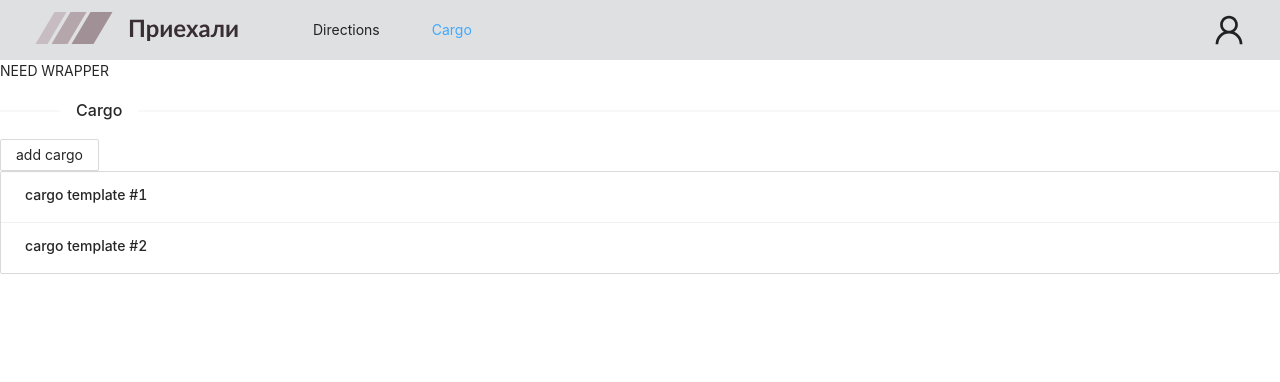
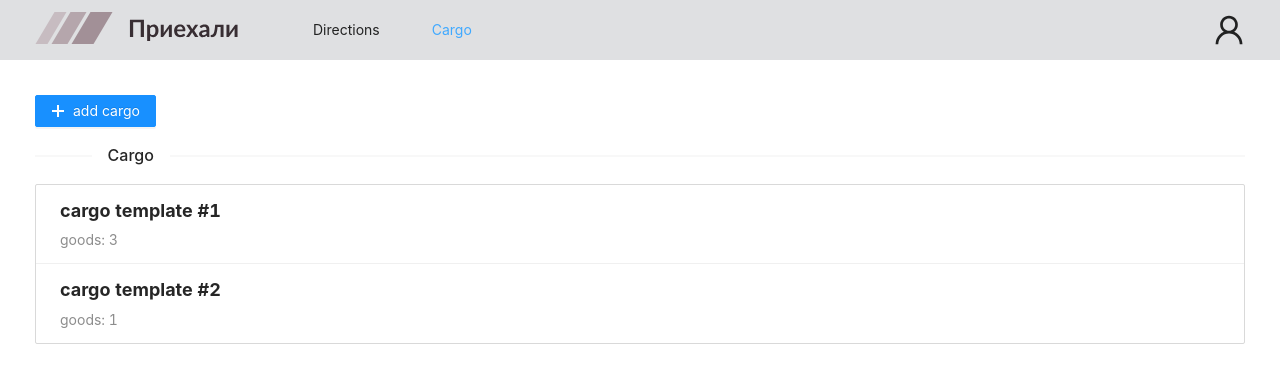
Before and after one commit to Gidery/advanced, a React (Create React App) app: page /cargo in a window 1280 px wide. Shown: the top 382 px of the page. Built offline with nearby package versions, Linux system fonts and the light colour scheme.

Commit message:
added types for redux and refactor cargo

```diff
--- /dev/null
+++ b/src/components/Layout/Layout.module.scss
@@ -0,0 +1,3 @@
+.wrapper {
+  padding: 35px;
+}
--- a/src/components/Layout/Layout.tsx
+++ b/src/components/Layout/Layout.tsx
@@ -1,13 +1,13 @@
 import React from 'react';
 import { Header } from '../Header/Header';
 import { Outlet } from 'react-router-dom';
+import styles from './Layout.module.scss';
 
 export const Layout = () => {
   return (
     <>
       <Header />
-      <div>
-        NEED WRAPPER
+      <div className={styles.wrapper}>
         <Outlet />
       </div>
     </>
--- a/src/pages/Cargo/Cargo.tsx
+++ b/src/pages/Cargo/Cargo.tsx
@@ -1,13 +1,21 @@
-import React from 'react';
+import React, { useState } from 'react';
 import Divider from 'antd/lib/divider';
-import { Button, List } from 'antd';
-import { Link } from 'react-router-dom';
-import { useDispatch, useSelector } from 'react-redux';
+import { Button, Drawer } from 'antd';
+
+import { CargoList } from './components/CargoList/CargoList';
+
 import { addCargo } from '../../redux/redusers/cargoReducer';
+import { useAppDispatch, useAppSelector } from '../../redux/hooks/hooks';
+import { PlusOutlined } from '@ant-design/icons';
 
 export const Cargo = () => {
-  const dispatch = useDispatch();
-  const cargo = useSelector((state) => state.cargo);
+  const [openedDrawer, isOpenedDrawer] = useState<boolean>(false);
+  const dispatch = useAppDispatch();
+  const cargo = useAppSelector((state) => state.cargo);
+
+  const openDrawerHandler = (isOpen: boolean) => {
+    isOpenedDrawer(isOpen);
+  };
 
   const addCargoHandler = (name: string) => {
     dispatch(addCargo({ name }));
@@ -15,19 +23,24 @@ export const Cargo = () => {
 
   return (
     <div>
+      <Button
+        type="primary"
+        icon={<PlusOutlined />}
+        onClick={() => openDrawerHandler(true)}
+      >
+        add cargo
+      </Button>
+
+      <Drawer
+        title="Add cargo form"
+        visible={openedDrawer}
+        onClose={() => openDrawerHandler(false)}
+      >
+        <div>IS OPEN</div>
+      </Drawer>
+
       <Divider orientation="left">Cargo</Divider>
-      <Button onClick={() => addCargoHandler(prompt())}>add cargo</Button>
-      <List
-        bordered
-        dataSource={cargo}
-        renderItem={(item) => (
-          <List.Item>
-            <List.Item.Meta
-              title={<Link to={`${item.id}`}>{item.name}</Link>}
-            />
-          </List.Item>
-        )}
-      ></List>
+      <CargoList cargo={cargo} />
     </div>
   );
 };
--- /dev/null
+++ b/src/pages/Cargo/components/CargoList/CargoList.module.scss
@@ -0,0 +1,4 @@
+.Title {
+  font-size: large;
+  font-weight: bold;
+}
--- /dev/null
+++ b/src/pages/Cargo/components/CargoList/CargoList.tsx
@@ -0,0 +1,30 @@
+import React from 'react';
+import { List } from 'antd';
+import { Link } from 'react-router-dom';
+import { Cargo } from '../../../../redux/redusers/cargoReducer';
+import styles from './CargoList.module.scss';
+
+interface CargoListProps {
+  cargo: Cargo[];
+}
+
+export const CargoList: React.FC<CargoListProps> = ({ cargo }) => {
+  return (
+    <List
+      bordered
+      dataSource={cargo}
+      renderItem={(cargo) => (
+        <List.Item>
+          <List.Item.Meta
+            title={
+              <Link to={`${cargo.id}`} className={styles.Title}>
+                {cargo.name}
+              </Link>
+            }
+            description={`goods: ${cargo.goods.length}`}
+          />
+        </List.Item>
+      )}
+    />
+  );
+};
--- a/src/pages/Directions/Directions.tsx
+++ b/src/pages/Directions/Directions.tsx
@@ -1,8 +1,8 @@
-import { useDispatch, useSelector } from 'react-redux';
+import { useAppDispatch, useAppSelector } from '../../redux/hooks/hooks';
 
 export const Directions = () => {
-  const dispatch = useDispatch();
-  const directions = useSelector((state) => state.directions);
+  const dispatch = useAppDispatch();
+  const directions = useAppSelector((state) => state.directions);
 
   return (
     <div>
--- a/src/pages/Home/Home.tsx
+++ b/src/pages/Home/Home.tsx
@@ -1,38 +1,5 @@
 import React from 'react';
-import { useDispatch, useSelector } from 'react-redux';
 
 export const Home = () => {
-  const dispatch = useDispatch();
-  const value = useSelector((state) => state.value.value);
-  const users = useSelector((state) => state.users.users);
-
-  const incrementHandler = (value: number) => {
-    dispatch({ type: 'INCREMENT', payload: value });
-  };
-
-  const decrementHandler = (value: number) => {
-    dispatch({ type: 'DECREMENT', payload: value });
-  };
-
-  const addUser = (name: string | null) => {
-    dispatch({ type: 'ADD_USER', payload: name ?? '' });
-  };
-
-  const deleteUser = (name: string | null) => {
-    dispatch({ type: 'DELETE_USERS', payload: name ?? '' });
-  };
-
-  return (
-    <div className="App-header">
-      Home
-      <br />
-      <span>{`value: ${value}`}</span>
-      <button onClick={() => incrementHandler(3)}>increment</button>
-      <button onClick={() => decrementHandler(3)}>decrement</button>
-      {users.length > 0 &&
-        users.map((user) => <div>{`${user.id}. ${user.name}`}</div>)}
-      <button onClick={() => addUser(prompt())}>add user</button>
-      <button onClick={() => deleteUser(prompt())}>delete user</button>
-    </div>
-  );
+  return <div className="App-header">Home</div>;
 };
--- /dev/null
+++ b/src/redux/hooks/hooks.ts
@@ -0,0 +1,5 @@
+import { useSelector, useDispatch, TypedUseSelectorHook } from 'react-redux';
+import type { AppDispatch, RootState } from '../store';
+
+export const useAppDispatch = () => useDispatch<AppDispatch>();
+export const useAppSelector: TypedUseSelectorHook<RootState> = useSelector;
--- a/src/redux/redusers/cargoReducer.ts
+++ b/src/redux/redusers/cargoReducer.ts
@@ -1,13 +1,31 @@
-import { createSlice } from '@reduxjs/toolkit';
+import { createSlice, PayloadAction } from '@reduxjs/toolkit';
 
-export const cargoSlice = createSlice({
-  name: 'cargo',
-  initialState: [
+export interface Cargo {
+  id: number;
+  name: string;
+  status: null | 'accepted' | 'delivered';
+  goods: Goods[];
+}
+
+interface Goods {
+  name: string;
+  quantity: number;
+}
+
+const initialState: Cargo[] = [
   {
     id: 1,
     name: 'cargo template #1',
-      status: 'accepted',
+    status: null,
     goods: [
+      {
+        name: 'products',
+        quantity: 15,
+      },
+      {
+        name: 'products',
+        quantity: 15,
+      },
       {
         name: 'products',
         quantity: 15,
@@ -17,7 +35,7 @@ export const cargoSlice = createSlice({
   {
     id: 2,
     name: 'cargo template #2',
-      status: 'delivered',
+    status: null,
     goods: [
       {
         name: 'toys',
@@ -25,13 +43,17 @@ export const cargoSlice = createSlice({
       },
     ],
   },
-  ],
+];
+
+export const cargoSlice = createSlice({
+  name: 'cargo',
+  initialState: initialState,
   reducers: {
-    addCargo: (state, action) => {
-      const newCargo = {
+    addCargo: (state, action: PayloadAction<{ name: string }>) => {
+      const newCargo: Cargo = {
         id: Math.random(),
         name: action.payload.name,
-        status: 'delivered',
+        status: null,
         goods: [],
       };
 
--- a/src/redux/store/index.ts
+++ b/src/redux/store/index.ts
@@ -8,3 +8,6 @@ export const store = configureStore({
     directions: directionsReducer,
   },
 });
+
+export type RootState = ReturnType<typeof store.getState>;
+export type AppDispatch = typeof store.dispatch;
```
Also changed, not shown: src/redux/redusers/userReducer.ts (deleted, +0 -30 lines), src/redux/redusers/valueReducer.ts (deleted, +0 -19 lines). Lines whose indentation alone changed are shown as unchanged.
